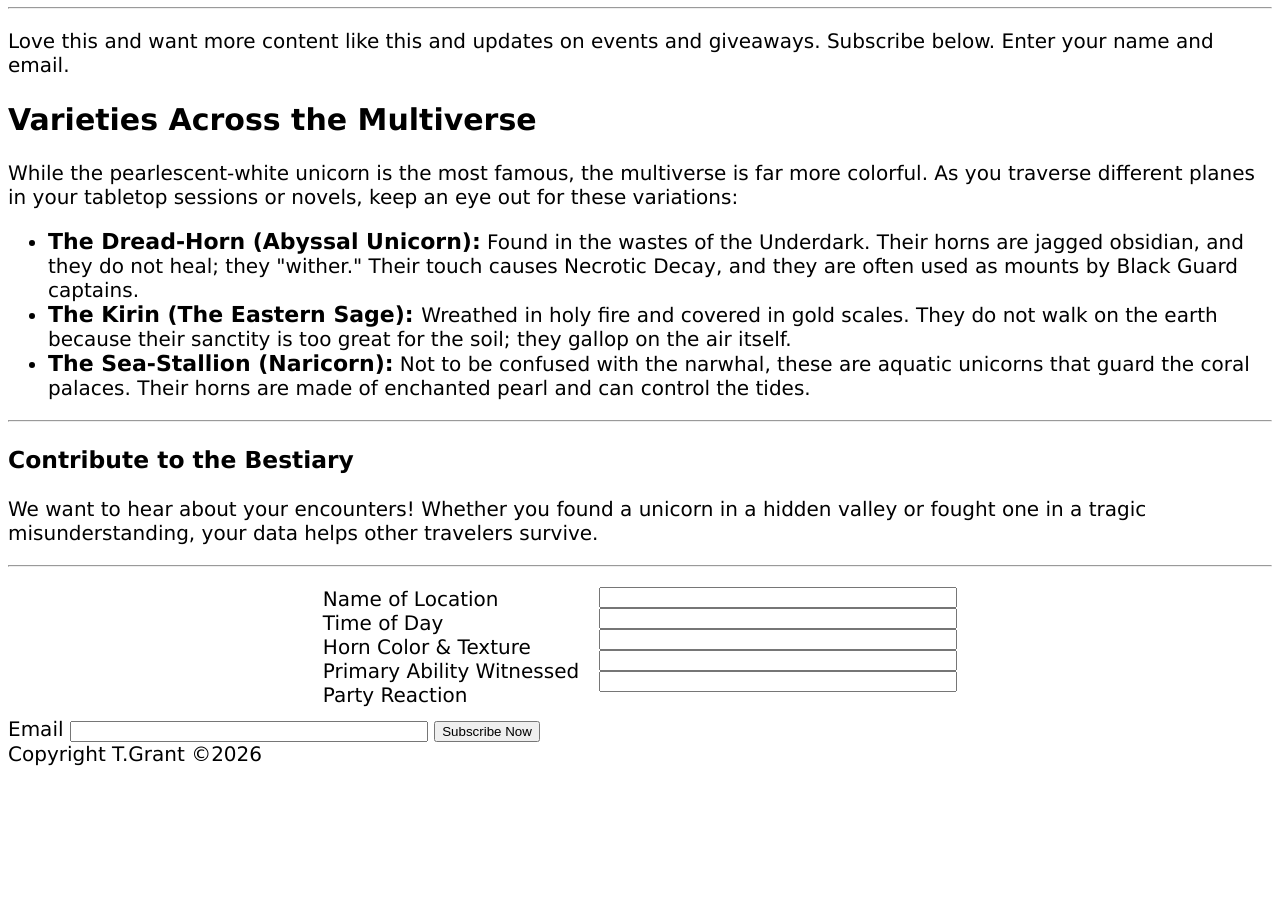
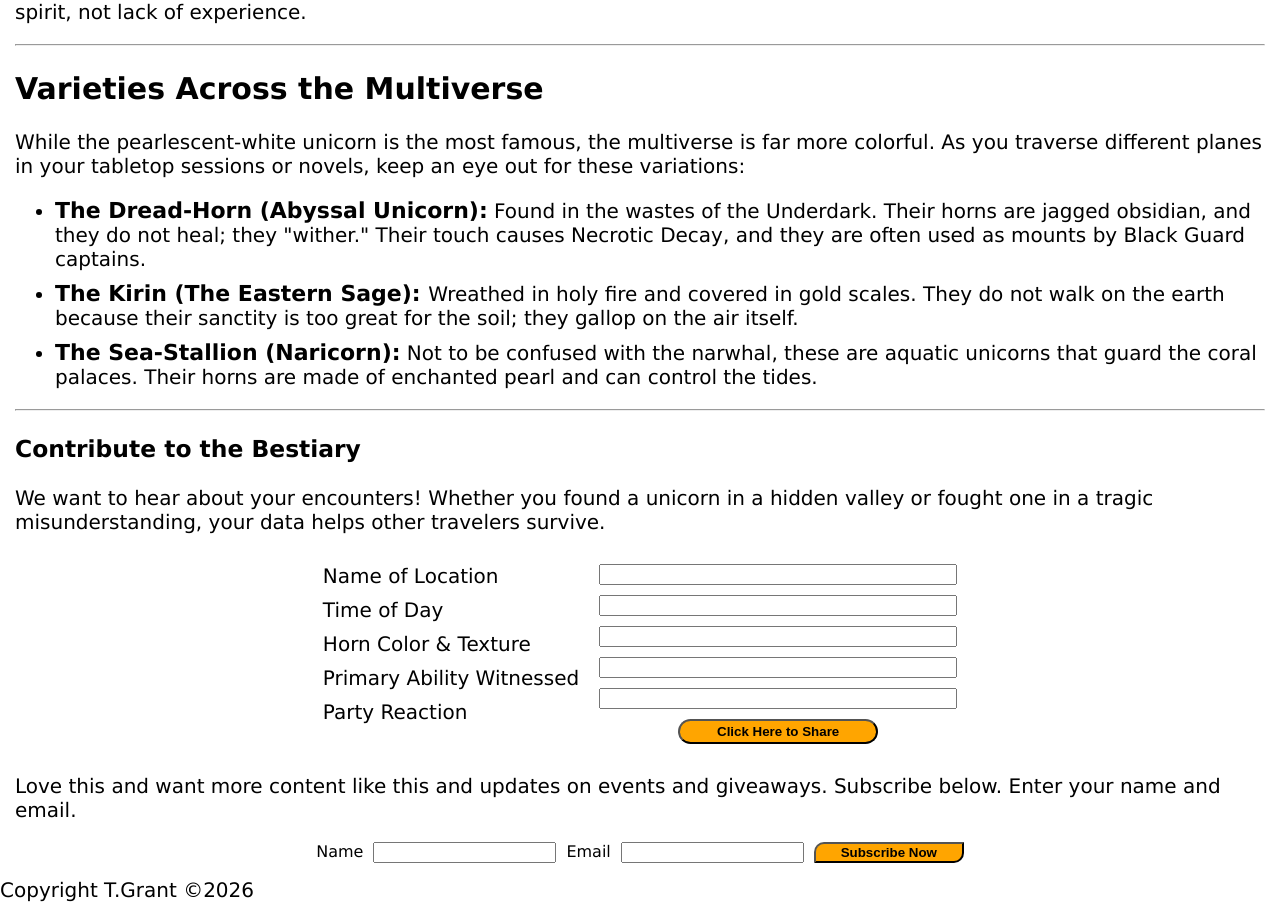
Before and after one commit to free2bmetng/w2-d3-flex-forms, a plain HTML site: page index.html in a window 1280 px wide. Shown: the part 1300-2202 px from the top of the page. Before the commit the page ends 2074 px from the top, so only its background shows below. Drawn offline with Linux system fonts and the light colour scheme.

Commit message:
added to css

```diff
--- a/index.html
+++ b/index.html
@@ -3,18 +3,31 @@
   <head>
     <meta charset="UTF-8" />
     <meta name="viewport" content="width=device-width, initial-scale=1.0" />
-    <title>Document</title>
+    <title>Unicorn</title>
     <link rel="stylesheet" href="style.css" />
   </head>
   <body>
     <header>
       <nav>
         <p>LOGO</p>
+        <div></div>
         <ul class="navlinks">
           <li><a href="index.html">Home</a></li>
           <li><a href="about.html">About</a></li>
           <li><a href="contact">Contact</a></li>
         </ul>
+        <div>
+          <form class="navform" action="">
+            <label for="username"
+              >Username
+              <input type="text" name="username id=" username />
+            </label>
+            <label for="password"
+              >Password
+              <input type="text" name="password" id="password" />
+            </label>
+          </form>
+        </div>
       </nav>
     </header>
     <main>
@@ -93,10 +106,6 @@
           innocent child. They seek clarity of spirit, not lack of experience.
         </p>
         <hr />
-        <p>
-          Love this and want more content like this and updates on events and
-          giveaways. Subscribe below. Enter your name and email.
-        </p>
       </section>
 
       <section>
@@ -108,20 +117,22 @@
         </p>
         <ul>
           <li>
-            <span>The Dread-Horn (Abyssal Unicorn):</span> Found in the wastes of the
-            Underdark. Their horns are jagged obsidian, and they do not heal;
-            they "wither." Their touch causes Necrotic Decay, and they are often
-            used as mounts by Black Guard captains.
+            <span>The Dread-Horn (Abyssal Unicorn):</span> Found in the wastes
+            of the Underdark. Their horns are jagged obsidian, and they do not
+            heal; they "wither." Their touch causes Necrotic Decay, and they are
+            often used as mounts by Black Guard captains.
           </li>
           <li>
-            <span>The Kirin (The Eastern Sage): </span> Wreathed in holy fire and covered in
-            gold scales. They do not walk on the earth because their sanctity is
-            too great for the soil; they gallop on the air itself.
+            <span>The Kirin (The Eastern Sage): </span> Wreathed in holy fire
+            and covered in gold scales. They do not walk on the earth because
+            their sanctity is too great for the soil; they gallop on the air
+            itself.
           </li>
           <li>
-            <span>The Sea-Stallion (Naricorn):</span> Not to be confused with the narwhal,
-            these are aquatic unicorns that guard the coral palaces. Their horns
-            are made of enchanted pearl and can control the tides.
+            <span>The Sea-Stallion (Naricorn):</span> Not to be confused with
+            the narwhal, these are aquatic unicorns that guard the coral
+            palaces. Their horns are made of enchanted pearl and can control the
+            tides.
           </li>
         </ul>
         <hr />
@@ -150,7 +161,7 @@
             <input type="text" name="reaction" id="reaction" />
           </label>
         </form> -->
-        <hr />
+        <!-- <hr /> -->
         <form class="sighthingrow">
           <div class="sighthingform">
             <label for="location">Name of Location</label>
@@ -165,15 +176,29 @@
             <input type="text" name="horn" id="horn" />
             <input type="text" name="ability" id="ability" />
             <input type="text" name="reaction" id="reaction" />
+            <button>Click Here to Share</button>
           </div>
         </form>
       </section>
-
-      <form action="">
-        <label for="">Email</label>
-        <input type="email" name="email" id="email" />
-        <button>Subscribe Now</button>
-      </form>
+      <section >
+        <p>
+          Love this and want more content like this and updates on events and
+          giveaways. Subscribe below. Enter your name and email.
+        </p>
+        <form class="signonform" action="">
+          <label for="name">Name</label>
+          <input type="text" name="name" id="name">
+          <label for="email">Email</label>
+          <input
+            required
+            aria-required="true"
+            type="email"
+            name="email"
+            id="email"
+          />
+          <button>Subscribe Now</button>
+        </form>
+      </section>
     </main>
     <footer>Copyright T.Grant &copy;2026</footer>
   </body>
--- a/style.css
+++ b/style.css
@@ -3,26 +3,46 @@ body {
     "Lucida Sans", "Lucida Sans Regular", "Lucida Grande",
     "Lucida Sans Unicode", Geneva, Verdana, sans-serif;
   font-size: 20px;
+  padding: 0px;
+  margin: 0px;
 }
 
-nav{
+nav {
   display: flex;
   justify-content: space-between;
   align-items: center;
 }
 
-.navlinks{
-display: flex;;
+section{
+    margin: 15px;
 }
 
-.navlinks li{
+.navlinks {
+  display: flex;
+}
+
+li {
+  margin-bottom: 10px;
+}
+
+.navlinks li {
   list-style: none;
   margin-right: 1rem;
 }
+
+.navform{
+    font-size: x-small;
+    width: 100px;
+    margin-right: 15px;
+}
+
+.navform input{
+    width: 100px;
+}
+
 span {
   font-weight: bolder;
   font-size: 22px;
-
 }
 
 .sighthingrow {
@@ -33,6 +53,37 @@ span {
   display: flex;
   flex-direction: column;
   margin: 10px;
+  gap: 10px;
+}
+
+.sighthingform button{
+    border-radius: 25px;
+    height: 25px;
+    text-align: center;
+    width: 200px;
+    font-weight: bolder;
+    align-self: center;
+    background-color: orange;
+}
+
+.signonform {
+  display: flex;
+  justify-content: center;
+  gap: 10px;
+  font-size: 16px;
+  align-items: baseline;
+}
+
+.signonform button{
+    border-radius: 10px 0px;
+    width: 150px;
+    font-weight: bolder;
+    background-color: orange;
+}
+
+.signonform input{
+    width: 175px;
+    height: ;
 }
 
 input {
```
Lines whose indentation alone changed are shown as unchanged.
